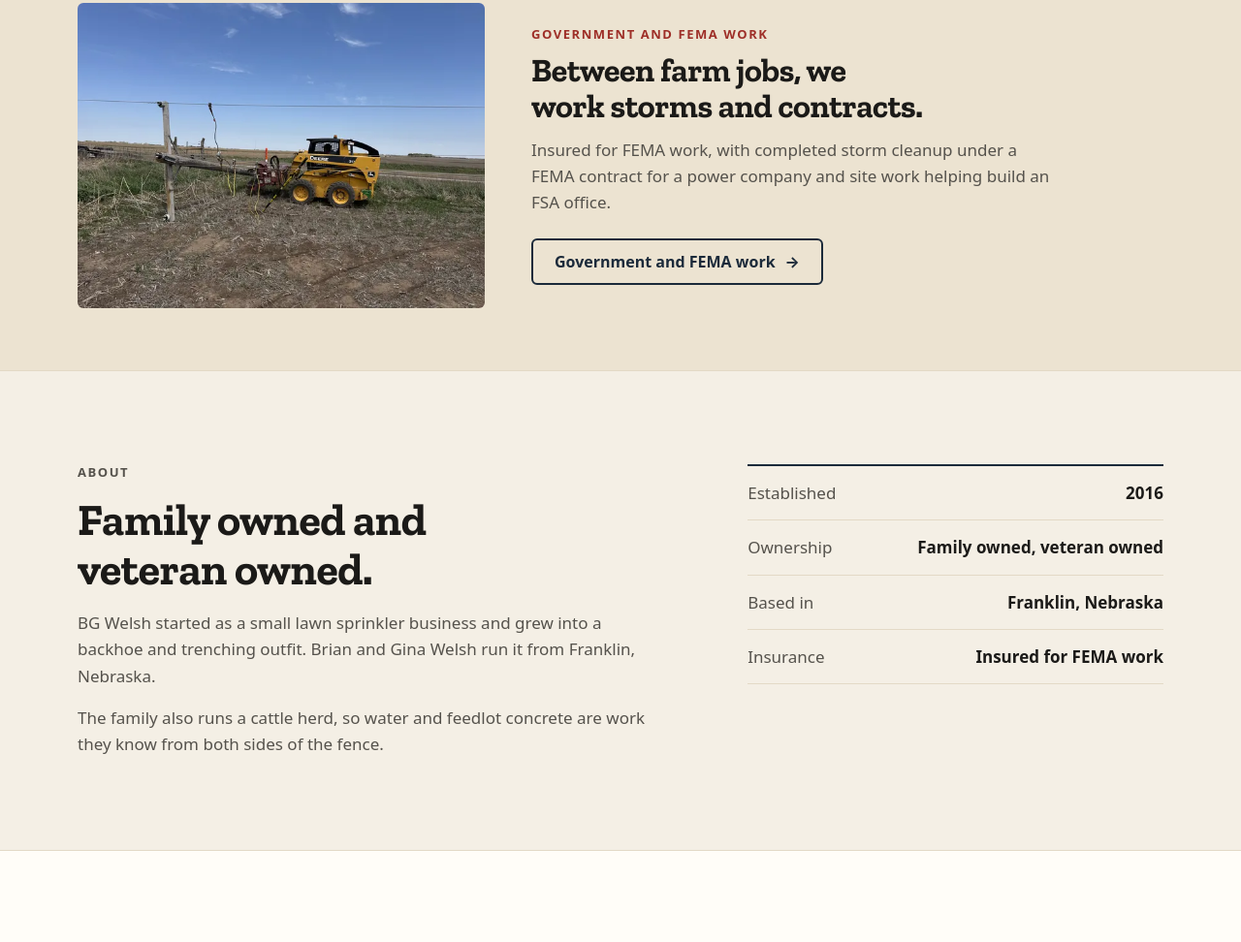
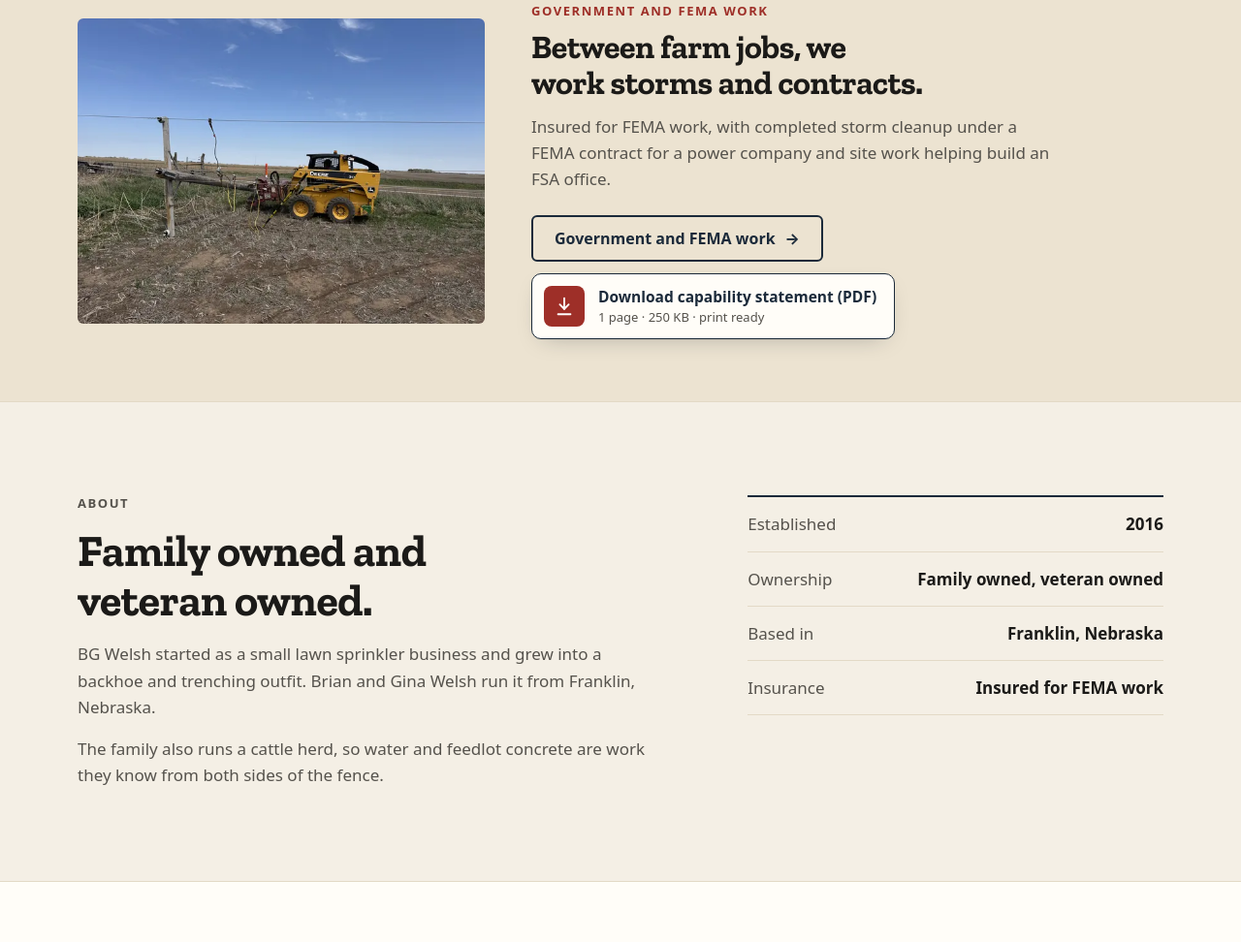
Before and after one commit to bonhamjd/bgwelsh, a plain HTML site: page index.html in a window 1280 px wide. Shown: the part 2861-3833 px from the top of the page at 97% size. Drawn offline with Linux system fonts and the light colour scheme.

Commit message:
Prominent capability statement PDF download

```diff
--- a/index.html
+++ b/index.html
@@ -420,8 +420,18 @@ footer{background:#0f1922;color:var(--on-ink-2);padding-block:32px;font-size:15p
 .gov-in img{width:100%;aspect-ratio:4/3;object-fit:cover;border-radius:var(--r)}
 .gov-in h2{font-size:clamp(26px,3.2vw,34px);margin-top:10px}
 .gov-in p:not(.eyebrow){color:var(--muted);margin-top:12px;max-width:56ch}
-.gov-in .btn{margin-top:var(--s3);border-color:var(--ink);color:var(--ink)}
+.gov-actions{display:flex;flex-wrap:wrap;gap:12px;align-items:center;margin-top:var(--s3)}
+.gov-in .btn{border-color:var(--ink);color:var(--ink)}
 .gov-in .btn:hover{background:var(--ink);color:var(--on-ink)}
+
+.dl{display:inline-flex;align-items:center;gap:14px;padding:12px 18px 12px 12px;border-radius:10px;background:var(--white,#fff);border:1.5px solid var(--ink,#14202c);color:var(--ink,#14202c);text-decoration:none;box-shadow:0 1px 0 rgba(20,32,44,.06),0 8px 24px -12px rgba(20,32,44,.35);transition:transform .15s,box-shadow .15s}
+.dl:hover{transform:translateY(-1px);box-shadow:0 1px 0 rgba(20,32,44,.06),0 14px 30px -12px rgba(20,32,44,.45)}
+.dl-ico{display:grid;place-items:center;width:42px;height:42px;border-radius:8px;background:var(--rust,#9e2f28);color:#fff;flex:none}
+.dl-ico svg{width:22px;height:22px}
+.dl-txt{display:grid;gap:3px;text-align:left}
+.dl-txt strong{font:700 15.5px/1.25 var(--body)}
+.dl-txt small{font:500 13px/1.2 var(--body);color:var(--muted,#55524c)}
+@media (prefers-reduced-motion:reduce){.dl{transition:none}.dl:hover{transform:none}}
 </style>
 </head>
 <body>
@@ -506,7 +516,7 @@ footer{background:#0f1922;color:var(--on-ink-2);padding-block:32px;font-size:15p
    <p class="eyebrow">Government and FEMA work</p>
    <h2 id="gov-title">Between farm jobs, we work storms and contracts.</h2>
    <p>Insured for FEMA work, with completed storm cleanup under a FEMA contract for a power company and site work helping build an FSA office.</p>
-   <a class="btn btn-line" href="government.html">Government and FEMA work <span aria-hidden="true">&rarr;</span></a>
+   <div class="gov-actions"><a class="btn btn-line" href="government.html">Government and FEMA work <span aria-hidden="true">&rarr;</span></a><a class="dl" href="capability-statement.pdf" download="BG-Welsh-capability-statement.pdf"><span class="dl-ico"><svg viewBox="0 0 24 24" fill="none" stroke="currentColor" stroke-width="2" stroke-linecap="round" stroke-linejoin="round" aria-hidden="true"><path d="M12 3v12"/><path d="m7 10 5 5 5-5"/><path d="M5 21h14"/></svg></span><span class="dl-txt"><strong>Download capability statement (PDF)</strong><small>1 page &middot; 250 KB &middot; print ready</small></span></a></div>
   </div>
  </div>
 </section>
```
Also changed, not shown: capability.html (+11 -2 lines), government.html (+11 -1 lines).
